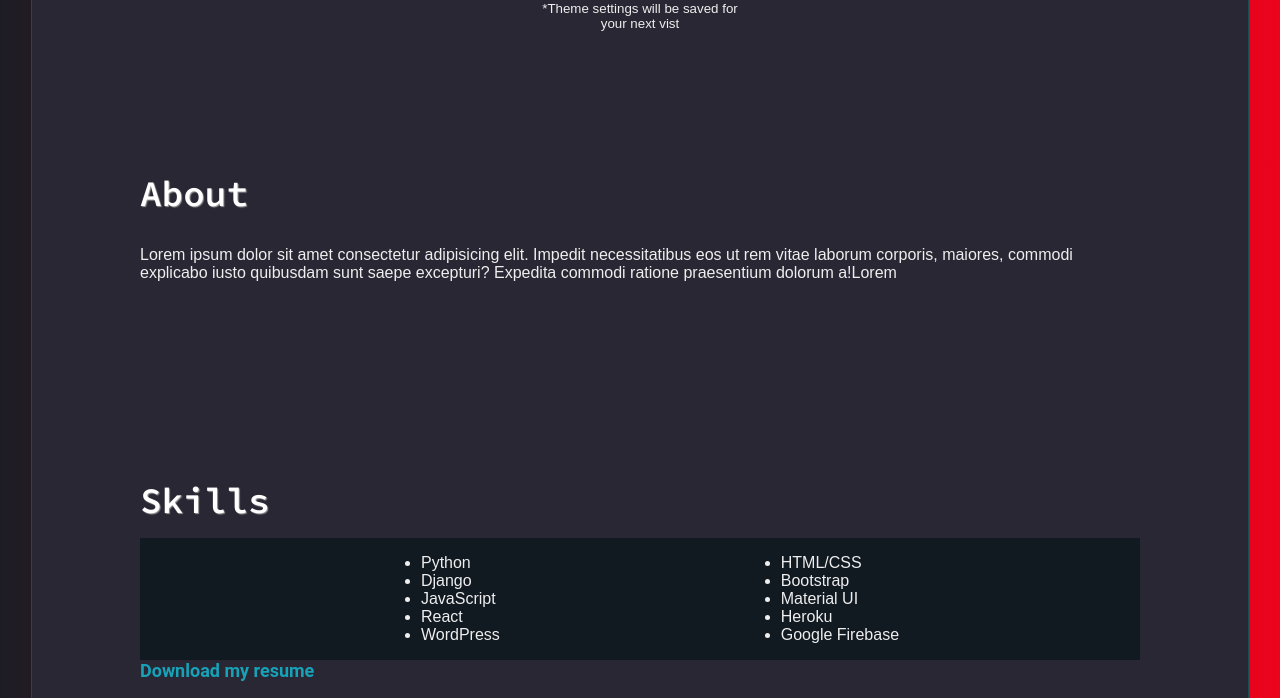
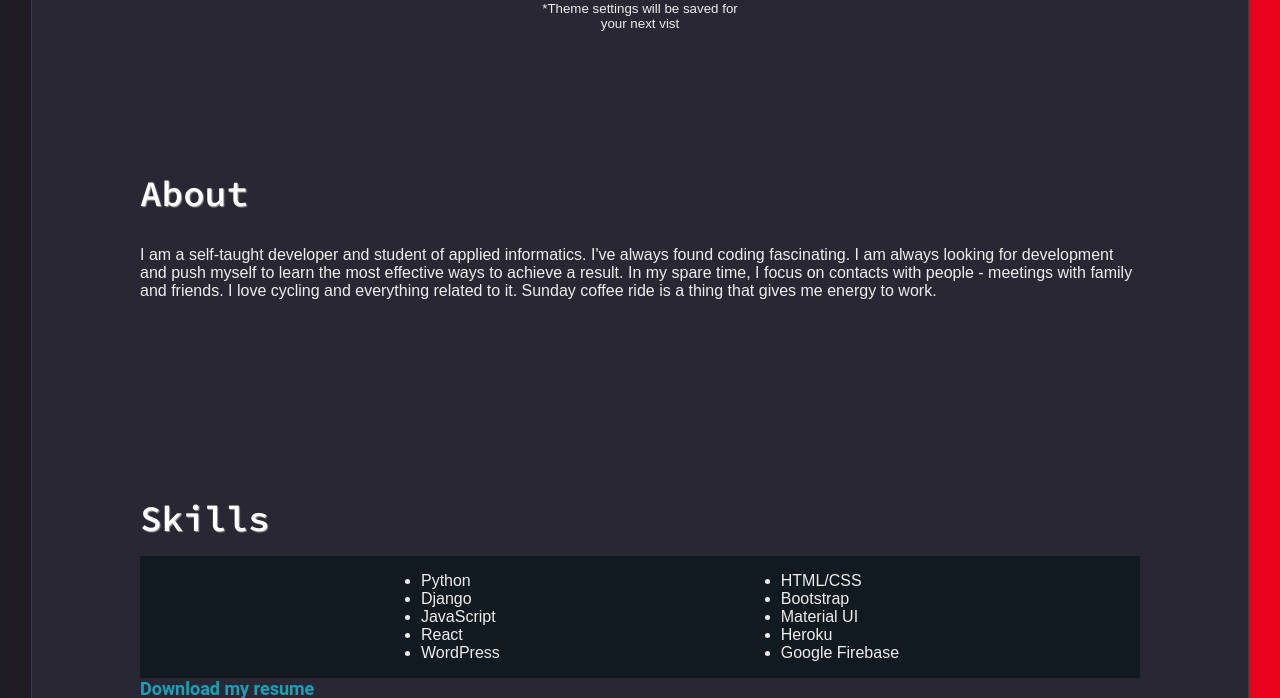
Before and after one commit to bakdominik/Portfolio, a Django app: page / in a window 1280 px wide. Shown: the part 854-1552 px from the top of the page. Run offline with Django 3.2, Linux system fonts and the light colour scheme; some libraries are stand-ins or nearby versions.

Commit message:
canged about

```diff
--- a/base/templates/base/index.html
+++ b/base/templates/base/index.html
@@ -36,7 +36,16 @@
     </div>
     <div class="about">
         <h2>About</h2>
-        <p>Lorem ipsum dolor sit amet consectetur adipisicing elit. Impedit necessitatibus eos ut rem vitae laborum corporis, maiores, commodi explicabo iusto quibusdam sunt saepe excepturi? Expedita commodi ratione praesentium dolorum a!Lorem</p>
+        <p>I am a self-taught developer and student of applied informatics. I've always
+found coding fascinating. I am always looking for development and push
+myself to learn the most effective ways to achieve a result.
+In my spare time, I focus on
+contacts with people - meetings
+with family and friends. I love
+cycling and everything related to
+it. Sunday coffee ride is a thing
+that gives me energy to work.
+</p>
     </div>
     <div class="about skills">
 
```
